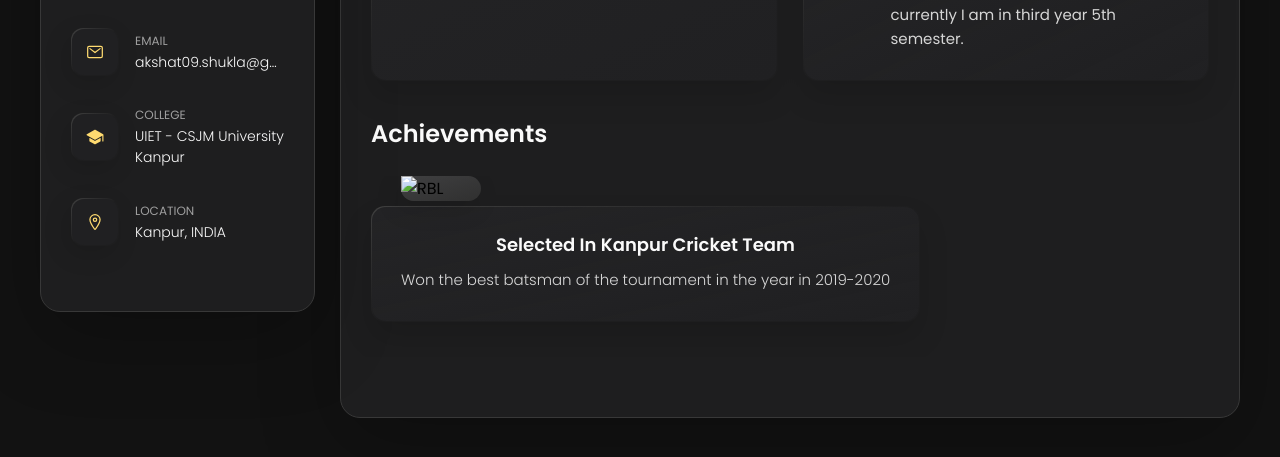
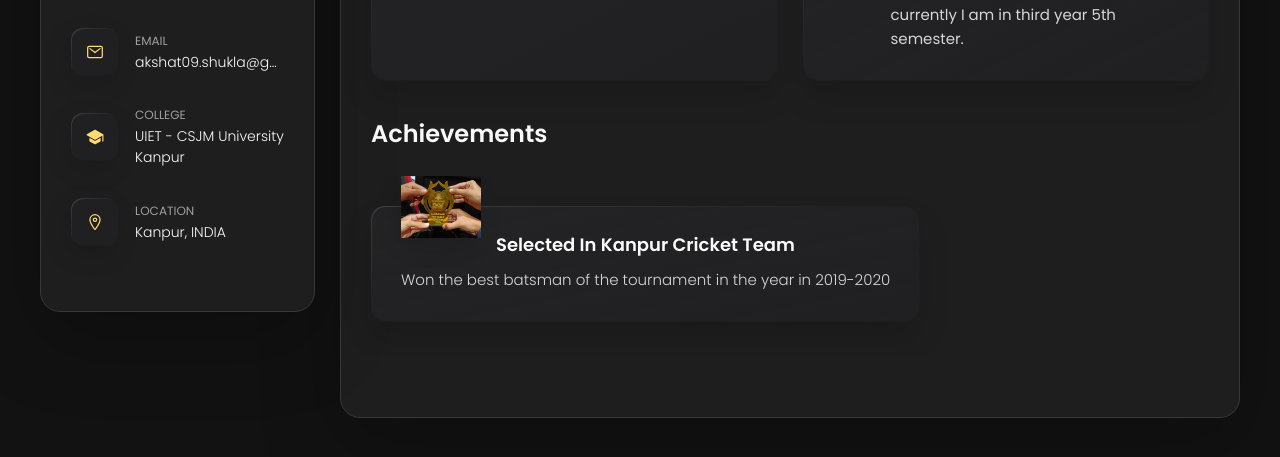
Before and after one commit to gitsampro/aks, a plain HTML site: page index.html in a window 1280 px wide. Shown: the part 485-942 px from the top of the page. Drawn offline with nearby package versions, Linux system fonts and the light colour scheme; a script that the page names is missing.

Commit message:
Update index.html

```diff
--- a/index.html
+++ b/index.html
@@ -231,7 +231,7 @@
               <div class="content-card" data-testimonials-item>
 
                 <figure class="testimonials-avatar-box">
-                  <img src="images/rbl.jpg" alt="RBL" width="60" data-testimonials-avatar>
+                  <img src="rbl.jpg" alt="RBL" width="60" data-testimonials-avatar>
                 </figure>
 
                 <h4 class="h4 testimonials-item-title" data-testimonials-title>Selected in Kanpur cricket team </h4>
```
